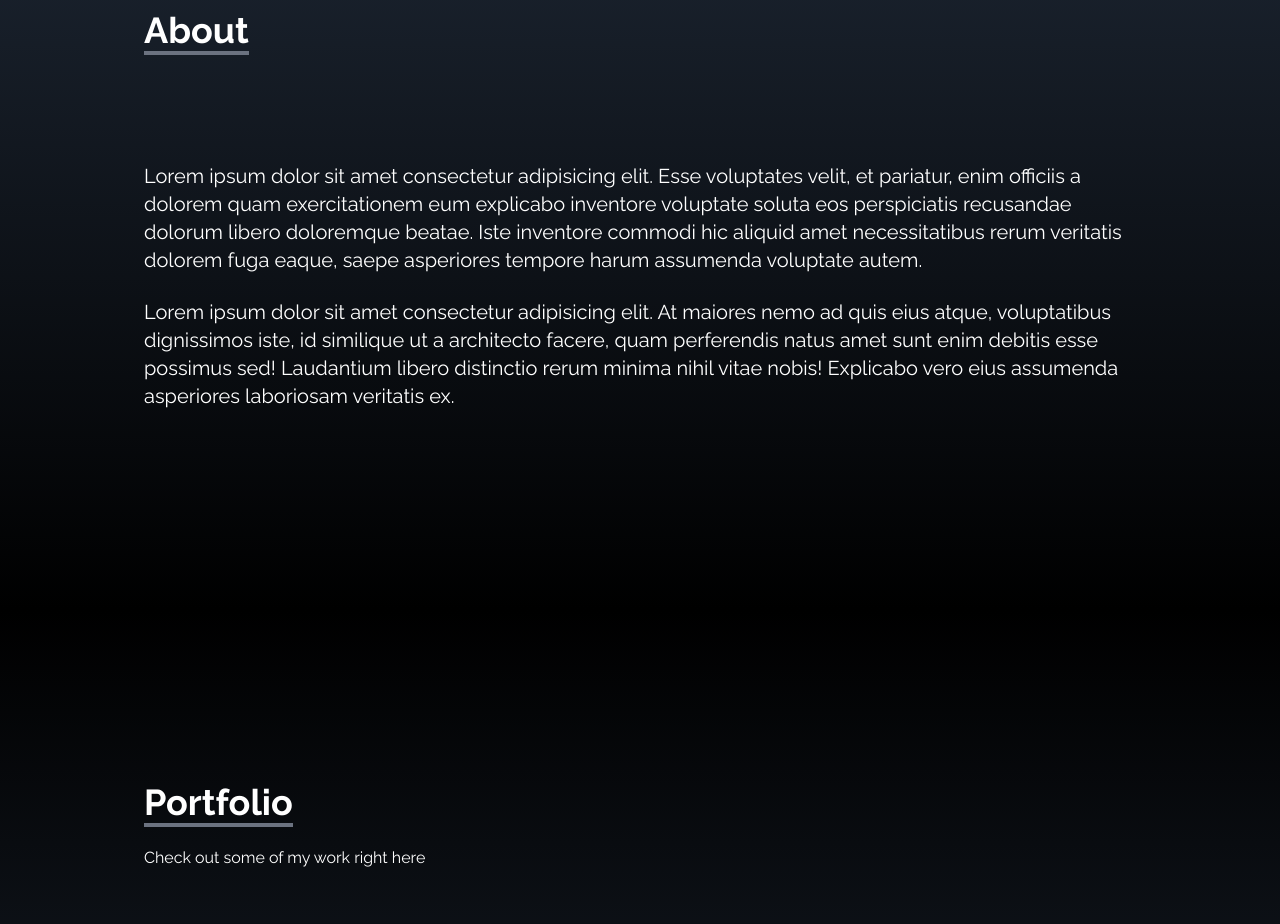
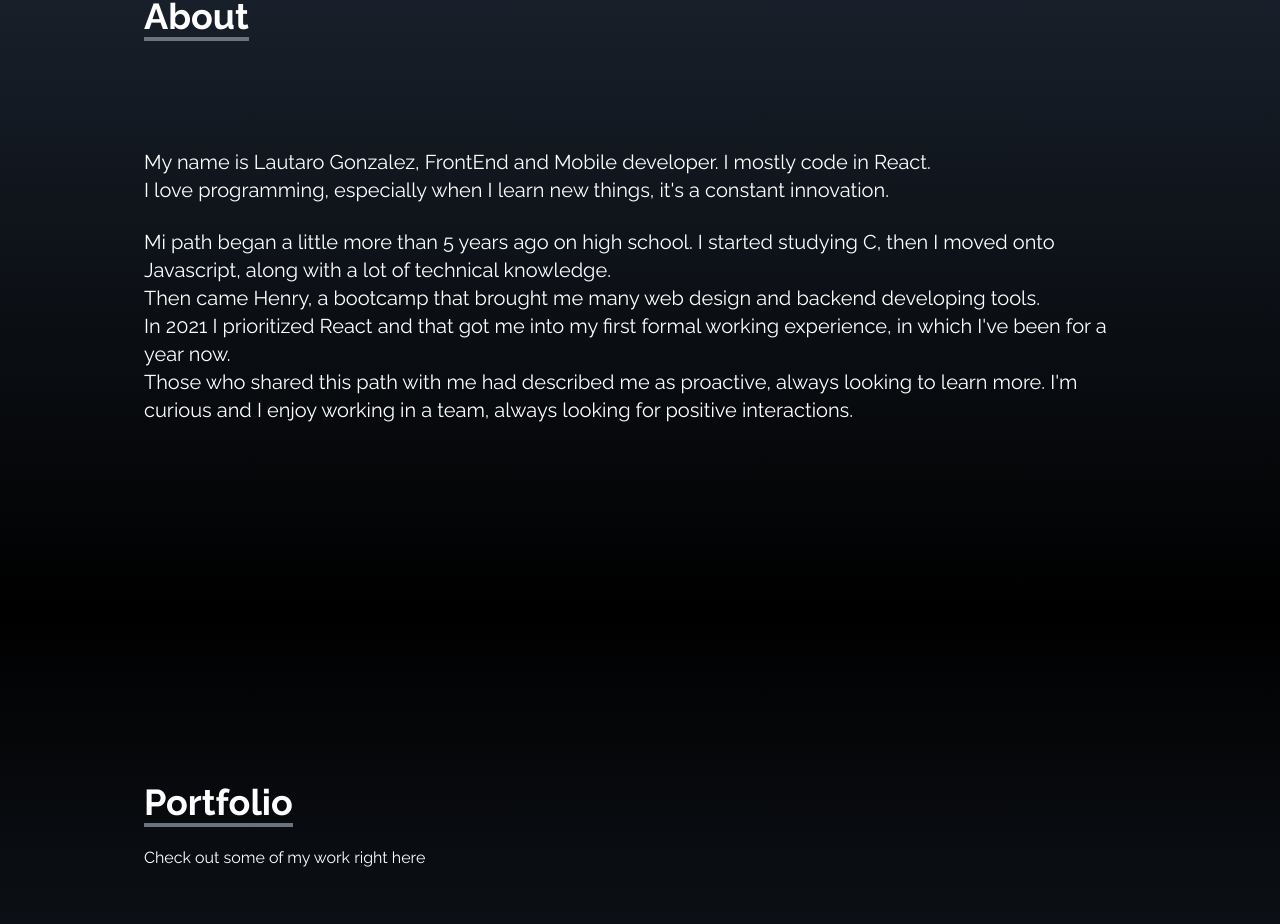
Before and after one commit to Lautaro124/Portfolio, a React (Vite) app: page / in a window 1280 px wide. Shown: the part 990-1914 px from the top of the page. Built offline with nearby package versions, Linux system fonts and the light colour scheme; grey boxes are pictures that could not be loaded.

Commit message:
About changes

```diff
--- a/src/components/About/About.tsx
+++ b/src/components/About/About.tsx
@@ -8,11 +8,15 @@ const About = () => {
           <p className='text-4xl font-bold inline border-b-4 border-gray-500'>About</p>
         </div>
         <p className='text-xl mt-20'>
-          Lorem ipsum dolor sit amet consectetur adipisicing elit. Esse voluptates velit, et pariatur, enim officiis a dolorem quam exercitationem eum explicabo inventore voluptate soluta eos perspiciatis recusandae dolorum libero doloremque beatae. Iste inventore commodi hic aliquid amet necessitatibus rerum veritatis dolorem fuga eaque, saepe asperiores tempore harum assumenda voluptate autem.
+          My name is Lautaro Gonzalez, FrontEnd and Mobile developer. I mostly code in React.<br/>
+          I love programming, especially when I learn new things, it's a constant innovation.
         </p>
         <br />
         <p className='text-xl'>
-          Lorem ipsum dolor sit amet consectetur adipisicing elit. At maiores nemo ad quis eius atque, voluptatibus dignissimos iste, id similique ut a architecto facere, quam perferendis natus amet sunt enim debitis esse possimus sed! Laudantium libero distinctio rerum minima nihil vitae nobis! Explicabo vero eius assumenda asperiores laboriosam veritatis ex.
+        Mi path began a little more than 5 years ago on high school. I started studying C, then I moved onto Javascript, along with a lot of technical knowledge.<br/>
+        Then came Henry, a bootcamp that brought me many web design and backend developing tools.<br/>
+        In 2021 I prioritized React and that got me into my first formal working experience, in which I've been for a year now.<br/>
+        Those who shared this path with me had described me as proactive, always looking to learn more. I'm curious and I enjoy working in a team, always looking for positive interactions.
         </p>
       </div>
     </Element>
```
